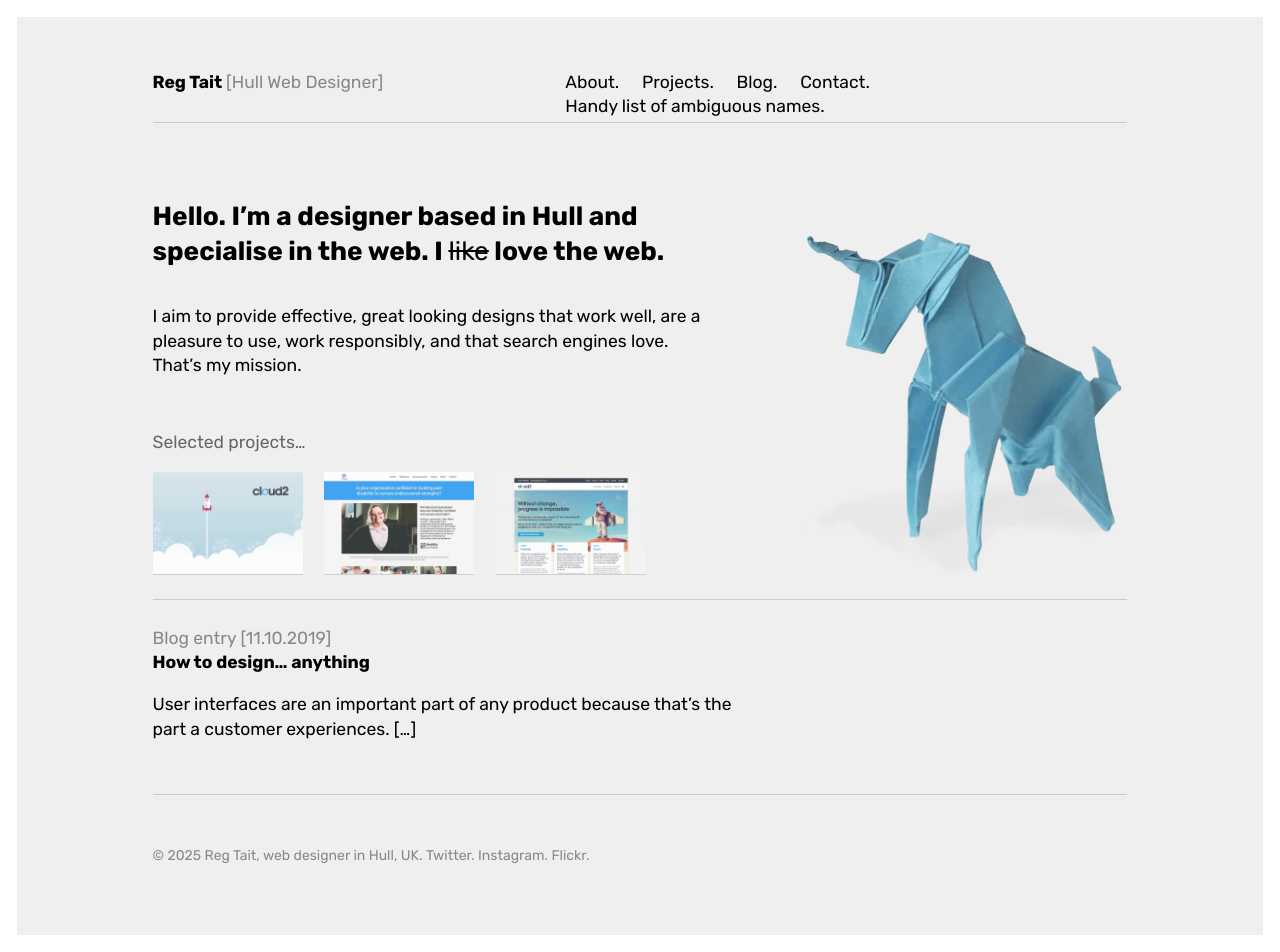
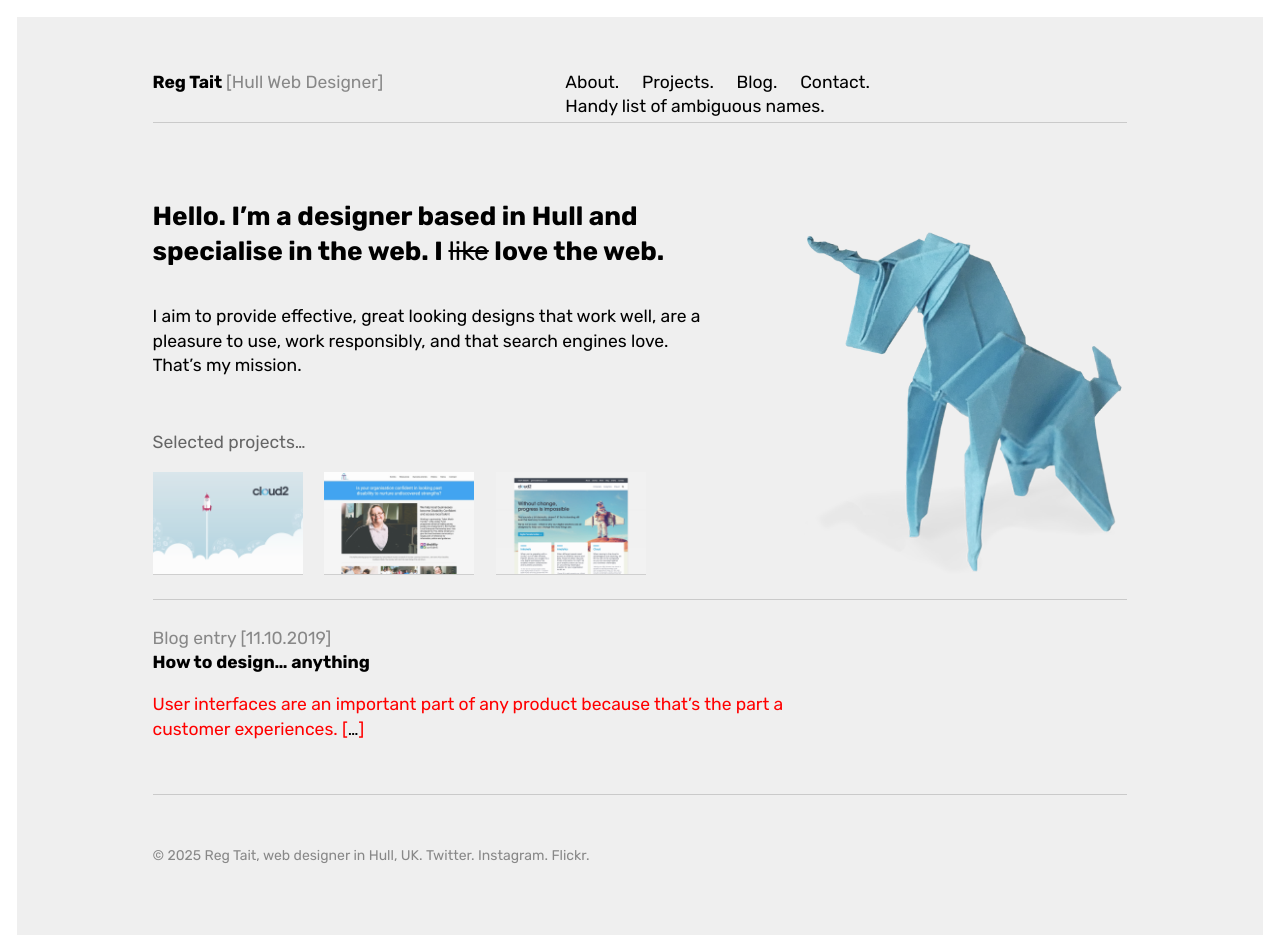
Before and after one commit to regmtait/regmtait.co.uk, a Jekyll site: the page built from index.html, in a window 1280 px wide. Built offline with Jekyll 4.4.1, drawn with Linux system fonts in a browser that asks for light colours.

Commit message:
Update regmtait-main.scss

```diff
--- a/css/regmtait-main.scss
+++ b/css/regmtait-main.scss
@@ -836,9 +836,8 @@ section.content, section.babble, div.wrap {
 	}
 
 	section.babble article.blog {
-	width: 31.5rem;
-	float: left;
-	width: 60%;
+	max-width: 40rem;
+		color: red;
 	}
 
 	div.twitter {
```
